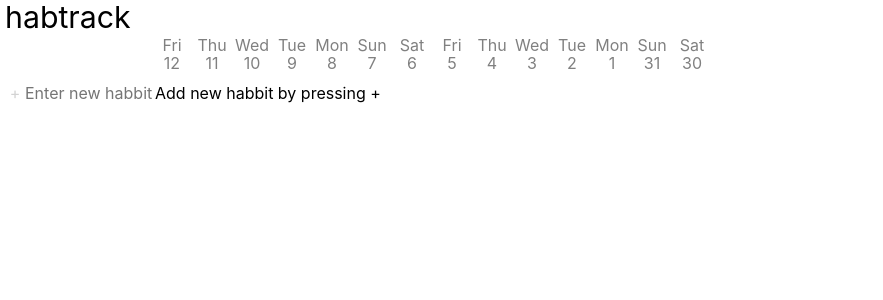
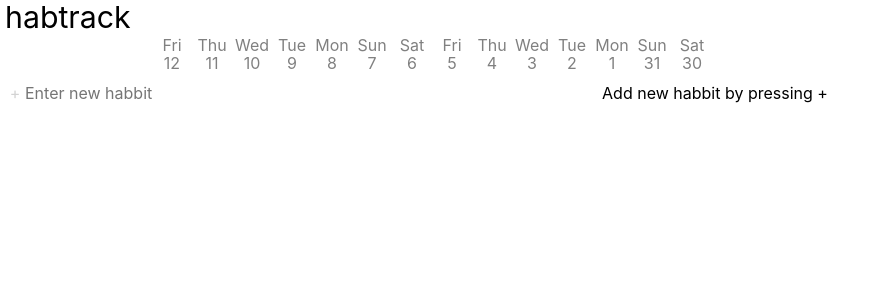
Before and after one commit to viliusddd/habtrack, a Vue app in the folder habtrack/: page / in a window 1280 px wide. Shown: the top 300 px of the page, without its empty margins (0-883 px from the left). Built offline with nearby package versions, Linux system fonts and the light colour scheme.

Commit message:
Adjust message panel centering

```diff
--- a/habtrack/src/App.vue
+++ b/habtrack/src/App.vue
@@ -48,5 +48,9 @@ habbitsStore.fill()
   display: flex;
   justify-content: center;
   align-items: center;
+  flex-grow: 1;
+  padding: 0 5px;
+  text-align: center;
+  /* border: 1px solid red; */
 }
 </style>
```
